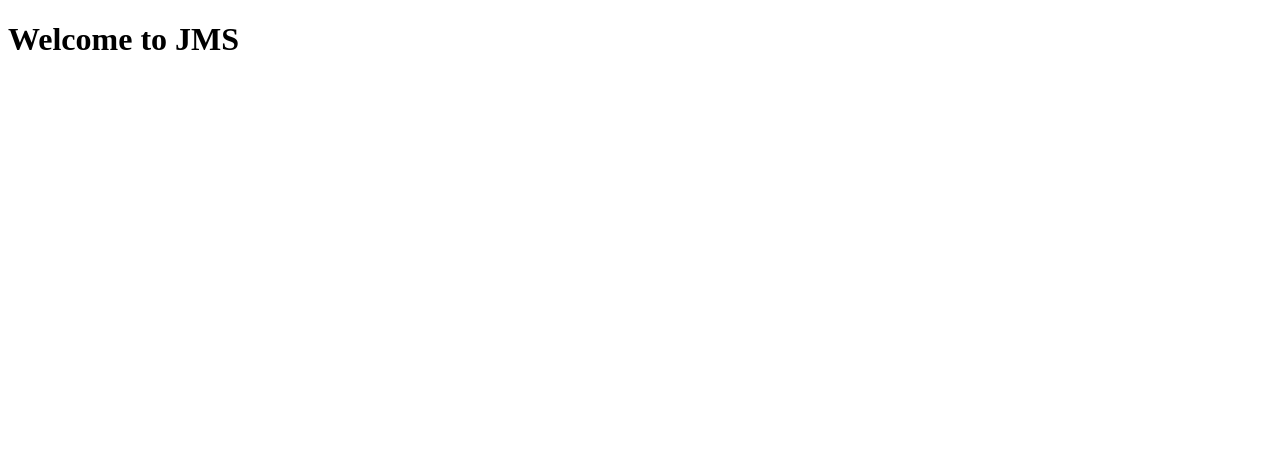
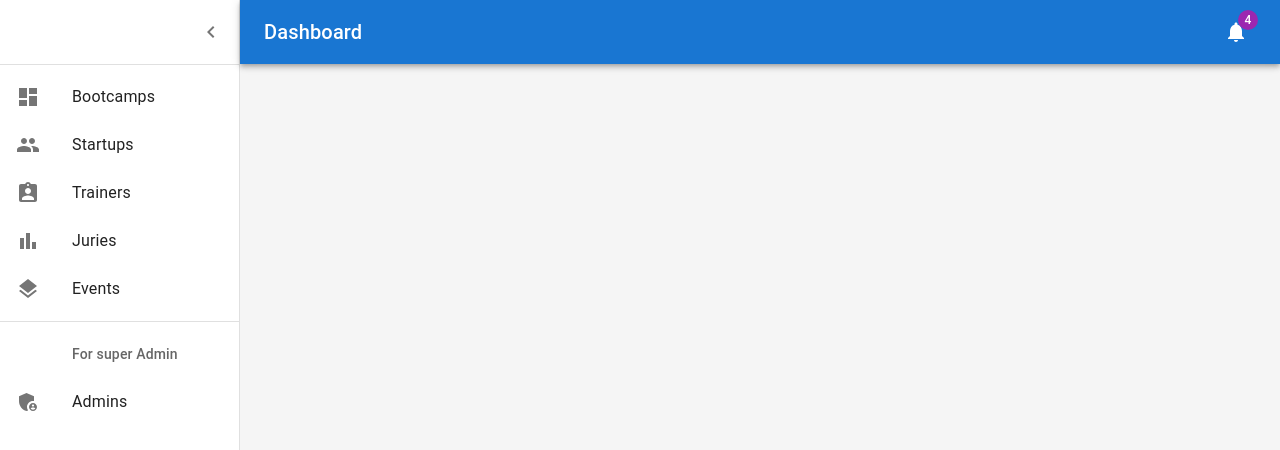
Before and after one commit to bilal-nasr/Judging-Management-system, a React (Create React App) app in the folder frontend/: page / in a window 1280 px wide. Shown: the top 450 px of the page. Built offline with nearby package versions, Linux system fonts and the light colour scheme.

Commit message:
first design

```diff
--- a/frontend/package.json
+++ b/frontend/package.json
@@ -3,12 +3,18 @@
   "version": "0.1.0",
   "private": true,
   "dependencies": {
+    "@emotion/react": "^11.11.1",
+    "@emotion/styled": "^11.11.0",
+    "@mui/icons-material": "^5.14.3",
+    "@mui/material": "^5.14.5",
+    "@mui/styled-engine-sc": "^5.12.0",
     "@testing-library/jest-dom": "^5.17.0",
     "@testing-library/react": "^13.4.0",
     "@testing-library/user-event": "^13.5.0",
     "react": "^18.2.0",
     "react-dom": "^18.2.0",
     "react-scripts": "5.0.1",
+    "styled-components": "^5.3.11",
     "web-vitals": "^2.1.4"
   },
   "scripts": {
--- a/frontend/src/App.js
+++ b/frontend/src/App.js
@@ -1,10 +1,11 @@
-
+import Dashboard from "./Dashboard/dashboard";
+//import Login from "./login";
 
 function App() {
   return (
     <div className="App">
       <header className="App-header">
-        <h1>Welcome to JMS</h1>
+        <Dashboard/>
       </header>
     </div>
   );
--- /dev/null
+++ b/frontend/src/Dashboard/ListItems.js
@@ -0,0 +1,61 @@
+import * as React from "react";
+import ListItemButton from "@mui/material/ListItemButton";
+import ListItemIcon from "@mui/material/ListItemIcon";
+import ListItemText from "@mui/material/ListItemText";
+import ListSubheader from "@mui/material/ListSubheader";
+import DashboardIcon from "@mui/icons-material/Dashboard";
+import PeopleIcon from "@mui/icons-material/People";
+import BarChartIcon from "@mui/icons-material/BarChart";
+import LayersIcon from "@mui/icons-material/Layers";
+import AssignmentIcon from "@mui/icons-material/Assignment";
+import AssignmentIndIcon from "@mui/icons-material/AssignmentInd";
+import AdminPanelSettingsIcon from '@mui/icons-material/AdminPanelSettings';
+
+export const mainListItems = (
+  <React.Fragment>
+    <ListItemButton>
+      <ListItemIcon>
+        <DashboardIcon />
+      </ListItemIcon>
+      <ListItemText primary="Bootcamps" />
+    </ListItemButton>
+    <ListItemButton>
+      <ListItemIcon>
+        <PeopleIcon />
+      </ListItemIcon>
+      <ListItemText primary="Startups" />
+    </ListItemButton>
+    <ListItemButton>
+      <ListItemIcon>
+        <AssignmentIndIcon />
+      </ListItemIcon>
+      <ListItemText primary="Trainers" />
+    </ListItemButton>
+    <ListItemButton>
+      <ListItemIcon>
+        <BarChartIcon />
+      </ListItemIcon>
+      <ListItemText primary="Juries" />
+    </ListItemButton>
+    <ListItemButton>
+      <ListItemIcon>
+        <LayersIcon />
+      </ListItemIcon>
+      <ListItemText primary="Events" />
+    </ListItemButton>
+  </React.Fragment>
+);
+
+export const secondaryListItems = (
+  <React.Fragment>
+    <ListSubheader component="div" inset>
+      For super Admin
+    </ListSubheader>
+    <ListItemButton>
+      <ListItemIcon>
+        <AdminPanelSettingsIcon />
+      </ListItemIcon>
+      <ListItemText primary="Admins" />
+    </ListItemButton>
+  </React.Fragment>
+);
--- /dev/null
+++ b/frontend/src/Dashboard/dashboard.js
@@ -0,0 +1,166 @@
+import * as React from 'react';
+import { styled, createTheme, ThemeProvider } from '@mui/material/styles';
+import CssBaseline from '@mui/material/CssBaseline';
+import MuiDrawer from '@mui/material/Drawer';
+import Box from '@mui/material/Box';
+import MuiAppBar from '@mui/material/AppBar';
+import Toolbar from '@mui/material/Toolbar';
+import List from '@mui/material/List';
+import Typography from '@mui/material/Typography';
+import Divider from '@mui/material/Divider';
+import IconButton from '@mui/material/IconButton';
+import Badge from '@mui/material/Badge';
+//import Link from '@mui/material/Link';
+import MenuIcon from '@mui/icons-material/Menu';
+import ChevronLeftIcon from '@mui/icons-material/ChevronLeft';
+import NotificationsIcon from '@mui/icons-material/Notifications';
+import { mainListItems, secondaryListItems} from './ListItems';
+
+
+// function Copyright(props) {
+//   return (
+//     <Typography variant="body2" color="text.secondary" align="center" {...props}>
+//       {'Copyright © '}
+//       <Link color="inherit" href="https://mui.com/">
+//         Your Website
+//       </Link>{' '}
+//       {new Date().getFullYear()}
+//       {'.'}
+//     </Typography>
+//   );
+// }
+
+const drawerWidth = 240;
+
+const AppBar = styled(MuiAppBar, {
+  shouldForwardProp: (prop) => prop !== 'open',
+})(({ theme, open }) => ({
+  zIndex: theme.zIndex.drawer + 1,
+  transition: theme.transitions.create(['width', 'margin'], {
+    easing: theme.transitions.easing.sharp,
+    duration: theme.transitions.duration.leavingScreen,
+  }),
+  ...(open && {
+    marginLeft: drawerWidth,
+    width: `calc(100% - ${drawerWidth}px)`,
+    transition: theme.transitions.create(['width', 'margin'], {
+      easing: theme.transitions.easing.sharp,
+      duration: theme.transitions.duration.enteringScreen,
+    }),
+  }),
+}));
+
+const Drawer = styled(MuiDrawer, { shouldForwardProp: (prop) => prop !== 'open' })(
+  ({ theme, open }) => ({
+    '& .MuiDrawer-paper': {
+      position: 'relative',
+      whiteSpace: 'nowrap',
+      width: drawerWidth,
+      transition: theme.transitions.create('width', {
+        easing: theme.transitions.easing.sharp,
+        duration: theme.transitions.duration.enteringScreen,
+      }),
+      boxSizing: 'border-box',
+      ...(!open && {
+        overflowX: 'hidden',
+        transition: theme.transitions.create('width', {
+          easing: theme.transitions.easing.sharp,
+          duration: theme.transitions.duration.leavingScreen,
+        }),
+        width: theme.spacing(7),
+        [theme.breakpoints.up('sm')]: {
+          width: theme.spacing(9),
+        },
+      }),
+    },
+  }),
+);
+
+// TODO remove, this demo shouldn't need to reset the theme.
+const defaultTheme = createTheme();
+
+export default function Dashboard() {
+  const [open, setOpen] = React.useState(true);
+  const toggleDrawer = () => {
+    setOpen(!open);
+  };
+
+  return (
+    <ThemeProvider theme={defaultTheme}>
+      <Box sx={{ display: 'flex' }}>
+        <CssBaseline />
+        <AppBar position="absolute" open={open}>
+          <Toolbar
+            sx={{
+              pr: '24px', // keep right padding when drawer closed
+            }}
+          >
+            <IconButton
+              edge="start"
+              color="inherit"
+              aria-label="open drawer"
+              onClick={toggleDrawer}
+              sx={{
+                marginRight: '36px',
+                ...(open && { display: 'none' }),
+              }}
+            >
+              <MenuIcon />
+            </IconButton>
+            <Typography
+              component="h1"
+              variant="h6"
+              color="inherit"
+              noWrap
+              sx={{ flexGrow: 1 }}
+            >
+              Dashboard
+            </Typography>
+            <IconButton color="inherit">
+              <Badge badgeContent={4} color="secondary">
+                <NotificationsIcon />
+              </Badge>
+            </IconButton>
+          </Toolbar>
+        </AppBar>
+        <Drawer variant="permanent" open={open}>
+          <Toolbar
+            sx={{
+              display: 'flex',
+              alignItems: 'center',
+              justifyContent: 'flex-end',
+              px: [1],
+            }}
+          >
+            <IconButton onClick={toggleDrawer}>
+              <ChevronLeftIcon />
+            </IconButton>
+          </Toolbar>
+          <Divider />
+          <List component="nav">
+            {mainListItems}
+            <Divider sx={{ my: 1 }} />
+            {secondaryListItems}
+            {/* dont forger to edit after finishing the backend */}
+            {/* ({user.role=="superAdmin"} && {secondaryListItems}) */}
+
+          </List>
+        </Drawer>
+        <Box
+          component="main"
+          sx={{
+            backgroundColor: (theme) =>
+              theme.palette.mode === 'light'
+                ? theme.palette.grey[100]
+                : theme.palette.grey[900],
+            flexGrow: 1,
+            height: '100vh',
+            overflow: 'auto',
+          }}
+        >
+          <Toolbar />
+        </Box>
+      </Box>
+    </ThemeProvider>
+  );
+}
--- /dev/null
+++ b/frontend/src/login.js
@@ -0,0 +1,78 @@
+import React, { useState } from "react";
+import {
+  Paper,
+  Avatar,
+  Typography,
+  TextField,
+  Button,
+
+} from "@mui/material";
+import LockOutlinedIcon from "@mui/icons-material/LockOutlined";
+
+const Login = () => {
+  const [Username, setUsername] = useState("");
+  const [password, setPassword] = useState("");
+
+  const handleUsernameChange = (event) => {
+    setUsername(event.target.value);
+  };
+
+  const handlePasswordChange = (event) => {
+    setPassword(event.target.value);
+  };
+
+  const handleSubmit = (event) => {
+    event.preventDefault();
+    // You can handle form submission here, e.g., send a request to your server.
+  };
+
+  return (
+    <div
+      style={{
+        display: "flex",
+        justifyContent: "center",
+        alignItems: "center",
+        height: "100vh",
+      }}
+    >
+      <Paper elevation={3} style={{ padding: "20px", minWidth: "300px" }}>
+        <Avatar style={{ backgroundColor: "#1976D2", margin: "0 auto" }}>
+          <LockOutlinedIcon />
+        </Avatar>
+        <Typography variant="h5" align="center" style={{ marginTop: "16px" }}>
+          Login
+        </Typography>
+        <form onSubmit={handleSubmit}>
+          <TextField
+            label="username"
+            fullWidth
+            margin="normal"
+            variant="outlined"
+            value={Username}
+            onChange={handleUsernameChange}
+          />
+          <TextField
+            label="Password"
+            fullWidth
+            margin="normal"
+            variant="outlined"
+            type="password"
+            value={password}
+            onChange={handlePasswordChange}
+          />
+          <Button
+            type="submit"
+            variant="contained"
+            color="primary"
+            fullWidth
+            style={{ marginTop: "16px" }}
+          >
+           Login
+          </Button>
+        </form>
+      </Paper>
+    </div>
+  );
+};
+
+export default Login;
```
Also changed, not shown: 1 other file (tests, documents, lock files or other folders).
